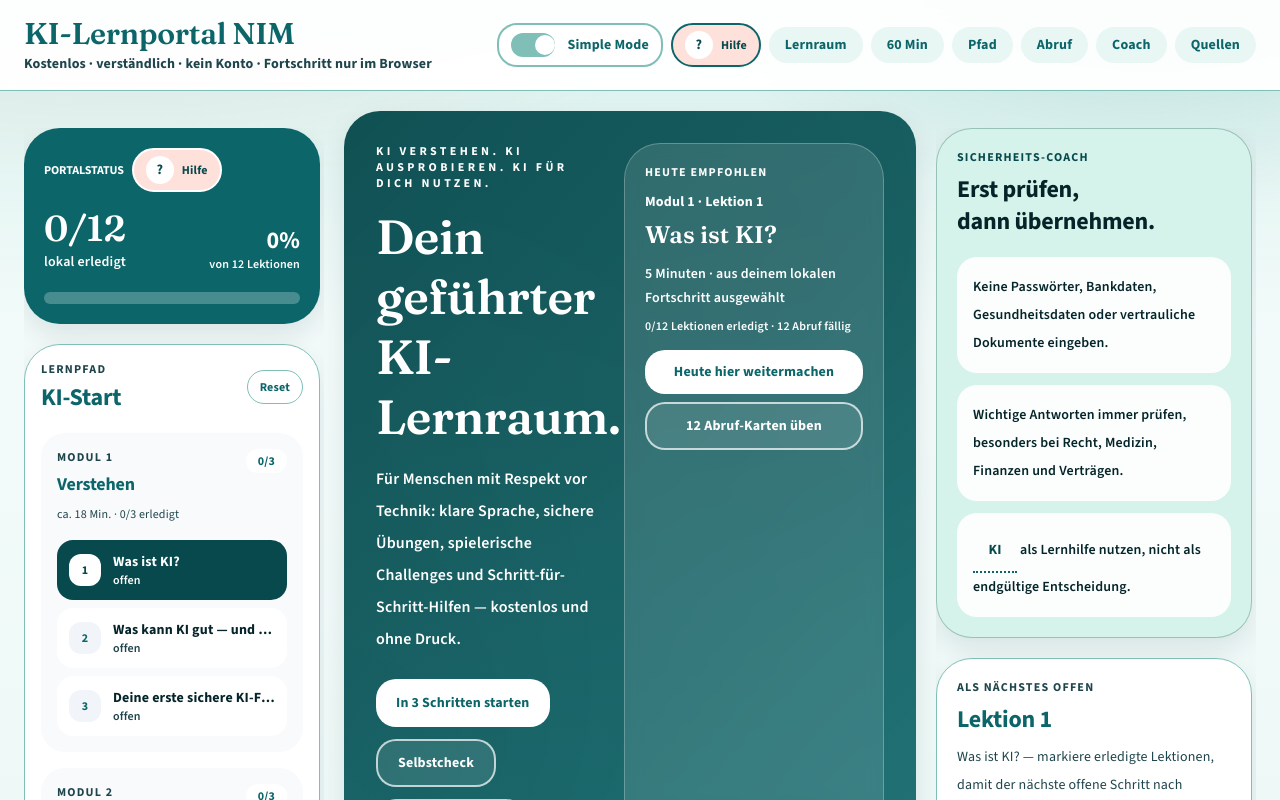
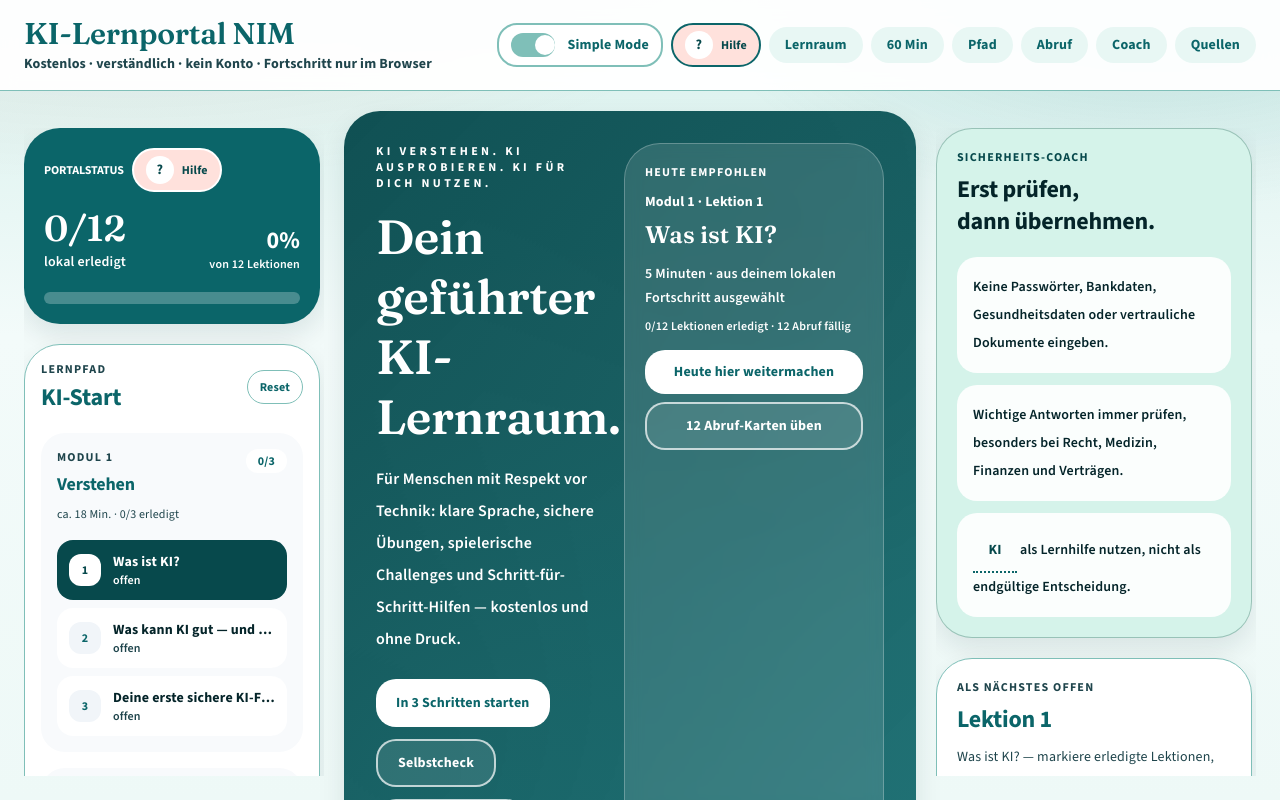
Before and after one commit to smartlivingberlin/ki-lernportal-nim, a Next.js app in the folder apps/web/: page / in a window 1280 px wide. Shown: the top 800 px of the page. Built offline with nearby package versions, Linux system fonts and the light colour scheme.

Commit message:
fix(web): Sticky-Sidebar-Höhe an längeren Header anpassen
Extra nav items raised the sticky header; tighten sidebar max-height so
S48B viewport bounds still pass on 1280x720.

Co-authored-by: smartlivingberlin <smartlivingberlin@users.noreply.github.com>

```diff
--- a/apps/web/src/app/page.tsx
+++ b/apps/web/src/app/page.tsx
@@ -550,7 +550,7 @@ export default function Home() {
           id="pfad"
           aria-label="Lernpfad und Fortschritt"
           {...explainAttrs("lernpfad")}
-          className="min-w-0 scroll-mt-72 space-y-5 sm:scroll-mt-64 lg:scroll-mt-36 xl:col-start-1 xl:row-start-1 xl:sticky xl:top-32 xl:max-h-[calc(100vh-8rem)] xl:self-start xl:overflow-y-auto xl:pb-1 xl:pr-1"
+          className="min-w-0 scroll-mt-72 space-y-5 sm:scroll-mt-64 lg:scroll-mt-36 xl:col-start-1 xl:row-start-1 xl:sticky xl:top-32 xl:max-h-[calc(100vh-9.5rem)] xl:self-start xl:overflow-y-auto xl:pb-1 xl:pr-1"
         >
           <PortalHero progressText={progressText} progressPercent={progressPercent} totalLessons={totalLessons} />
 
@@ -596,7 +596,7 @@ export default function Home() {
         <aside
           id="coach"
           aria-label="Sicherheits-Coach, nächste Lektion, Quellen und Begriffe"
-          className="min-w-0 scroll-mt-72 space-y-5 sm:scroll-mt-64 lg:scroll-mt-36 xl:col-start-3 xl:row-start-1 xl:sticky xl:top-32 xl:max-h-[calc(100vh-8rem)] xl:self-start xl:overflow-y-auto xl:pb-1 xl:pr-1"
+          className="min-w-0 scroll-mt-72 space-y-5 sm:scroll-mt-64 lg:scroll-mt-36 xl:col-start-3 xl:row-start-1 xl:sticky xl:top-32 xl:max-h-[calc(100vh-9.5rem)] xl:self-start xl:overflow-y-auto xl:pb-1 xl:pr-1"
         >
           <section
             {...explainAttrs("sicherheit")}
```
